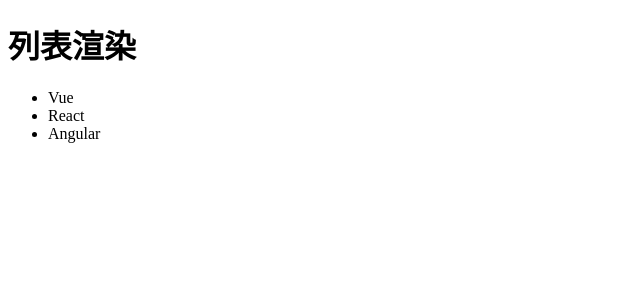
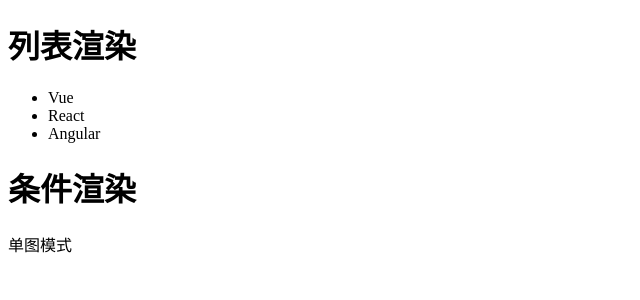
Before and after one commit to mmdxiaoxin/react-basic, a React (Create React App) app: page / in a window 1280 px wide. Shown: the top 300 px of the page, without its empty margins (0-640 px from the left). Built offline with nearby package versions, Linux system fonts and the light colour scheme.

Commit message:
feat: 条件渲染

```diff
--- a/src/App.js
+++ b/src/App.js
@@ -1,9 +1,11 @@
 import ListRenderingStudy from './components/ListRenderingStudy';
+import ConditionRenderingStudy from './components/ConditionalRenderingStudy';
 
 function App() {
     return (
         <div className='App'>
             <ListRenderingStudy />
+            <ConditionRenderingStudy />
         </div>
     );
 }
--- /dev/null
+++ b/src/components/ConditionalRenderingStudy.js
@@ -0,0 +1,22 @@
+const articleType = 1;
+
+function getArticle() {
+    if (articleType === 0) {
+        return <div>无图模式</div>;
+    } else if (articleType === 1) {
+        return <div>单图模式</div>;
+    } else {
+        return <div>三图模式</div>;
+    }
+}
+
+function ConditionRenderingStudy() {
+    return (
+        <div className='ConditionRenderingStudy'>
+            <h1>条件渲染</h1>
+            {getArticle()}
+        </div>
+    );
+}
+
+export default ConditionRenderingStudy;
```
